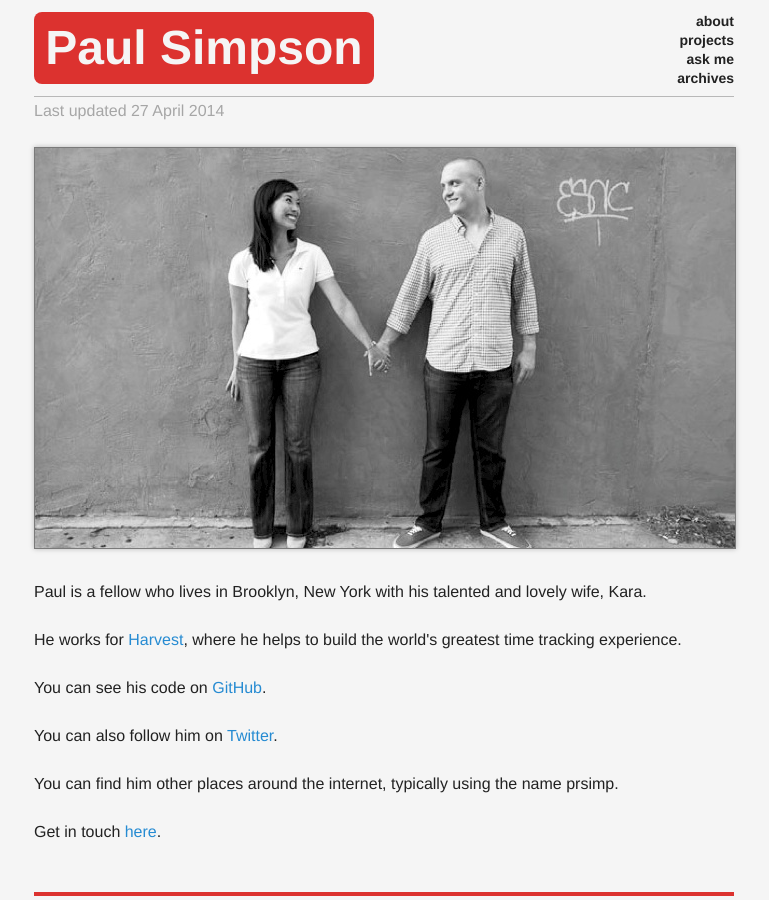
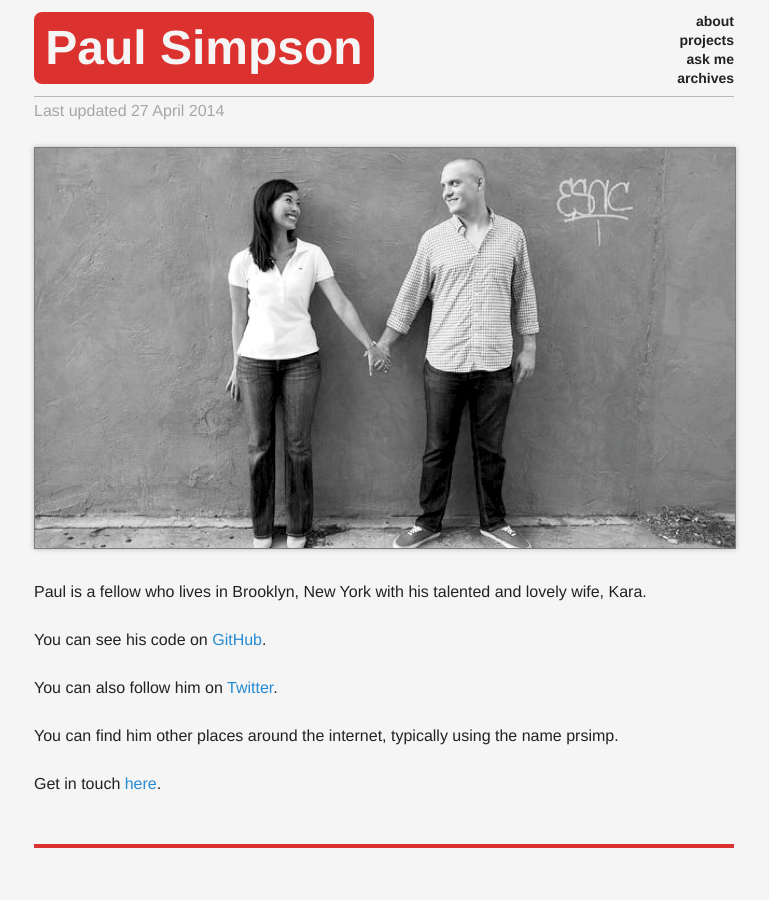
Before and after one commit to prsimp/prsimp.github.io, a Jekyll site: the page built from about.html, in a window 1280 px wide. Shown: the whole page, without its empty margins (266-1035 px from the left). Built offline with Jekyll 4.4.1, drawn with Linux system fonts in a browser that asks for light colours.

Commit message:
Drop work

```diff
--- a/about.html
+++ b/about.html
@@ -8,9 +8,6 @@ title: About | Paul Simpson
   <img src="images/paulandkara.jpg">
   <p>
     Paul is a fellow who lives in Brooklyn, New York with his talented and lovely wife, Kara.
-  </p>
-  <p>
-    He works for <a href="http://www.getHarvest.com">Harvest</a>, where he helps to build the world's greatest time tracking experience.
   </p>
   <p>
     You can see his code on <a href="https://github.com/prsimp/">GitHub</a>.
```
